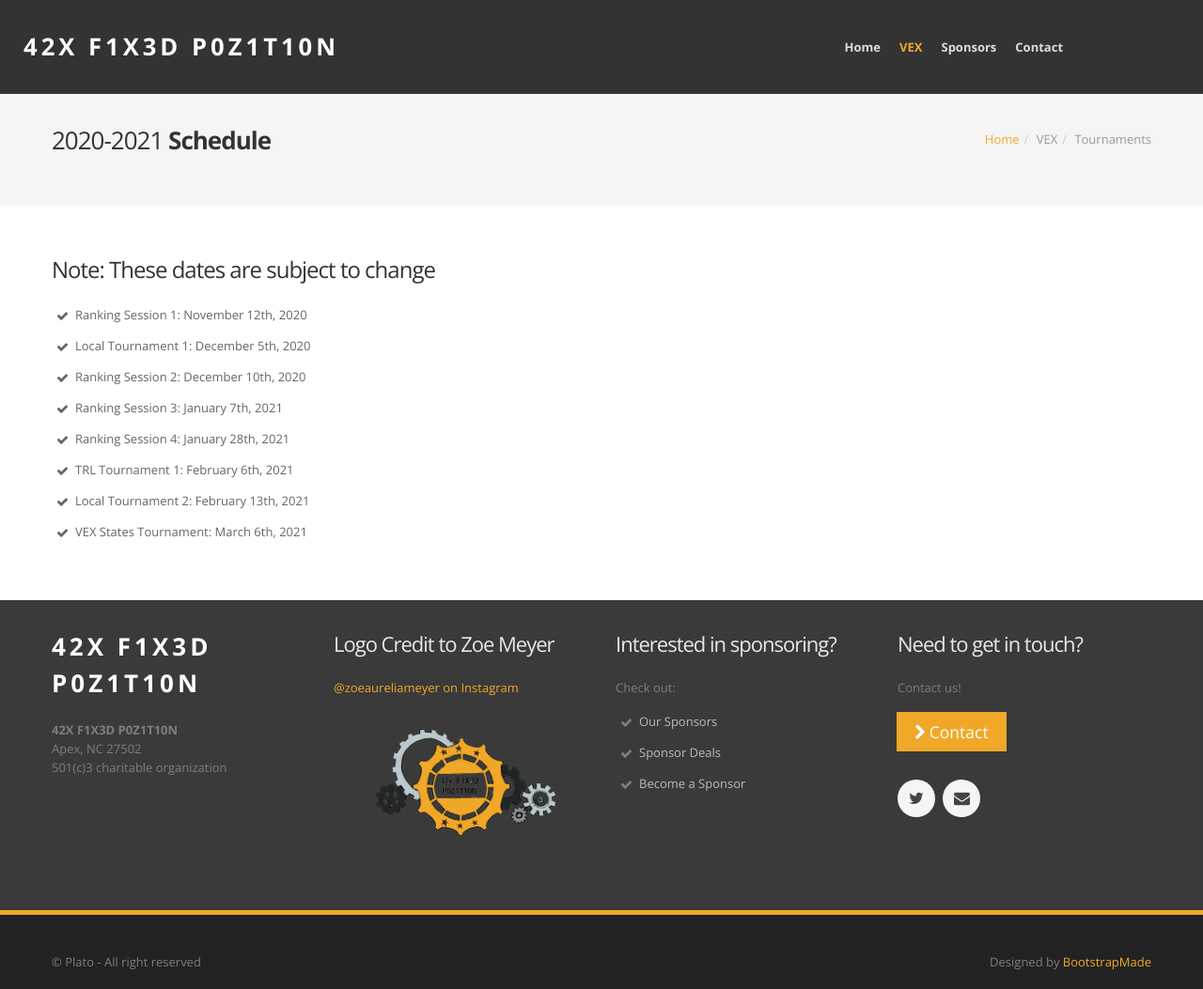
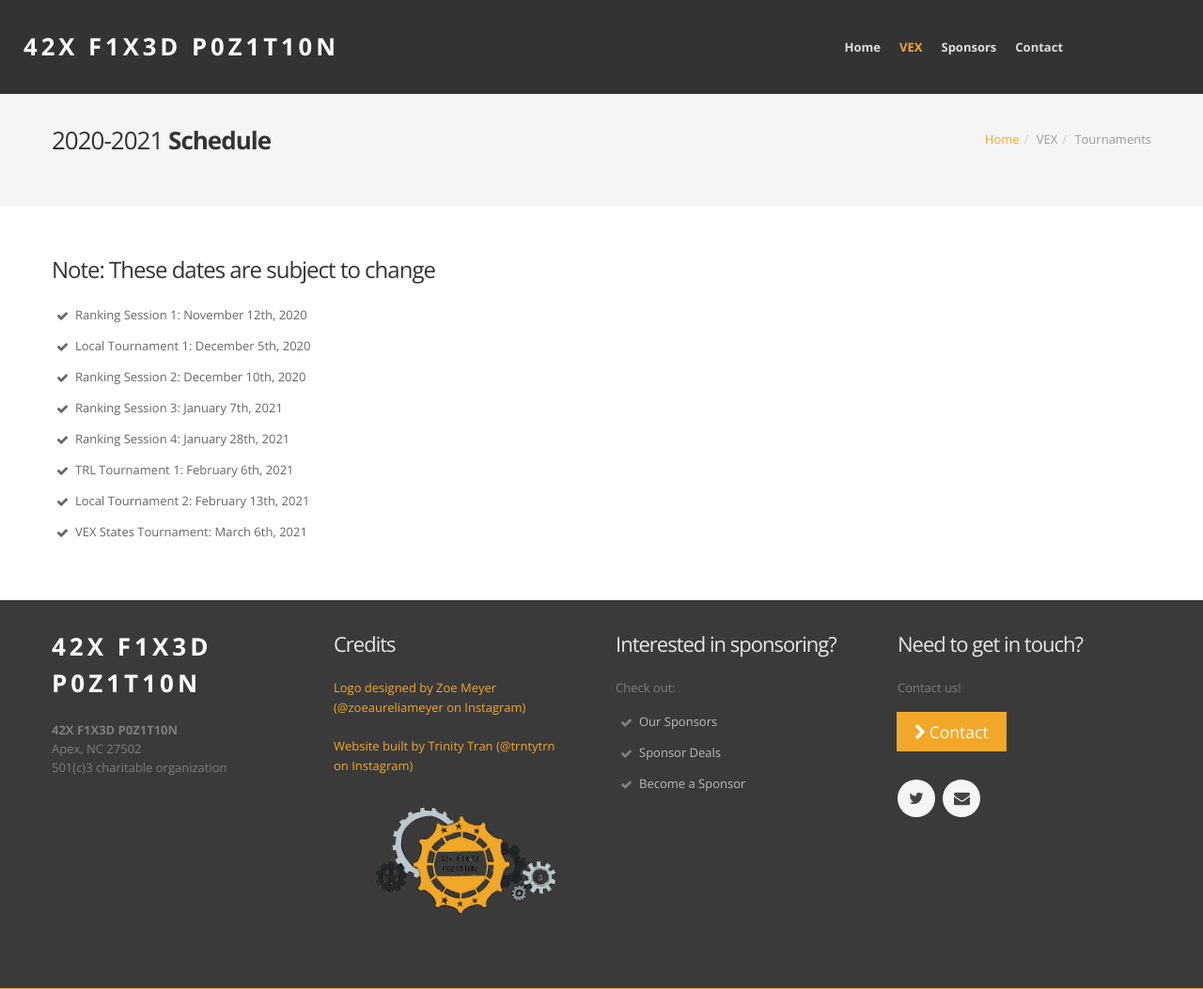
Before and after one commit to trntytrn/42X, a plain HTML site: page tournaments.html in a window 1280 px wide. Shown: the top 1053 px of the page at 94% size. Drawn offline with nearby package versions, Linux system fonts and the light colour scheme.

Commit message:
added myself to credits hehe

```diff
--- a/tournaments.html
+++ b/tournaments.html
@@ -181,10 +181,12 @@
           </div>
           <div class="span3">
             <div class="widget">
-              <h5>Logo Credit to Zoe Meyer</h5>
-              <a href="https://www.instagram.com/zoeaureliameyer/">@zoeaureliameyer on Instagram</a>
-               <img src="images/vexlogo-removebg.png" alt="" />
-
+              <h5>Credits</h5>
+              <a href="https://www.instagram.com/zoeaureliameyer/">Logo designed by Zoe Meyer (@zoeaureliameyer on Instagram)</a>
+              <br>
+              <br>
+              <a href="https://www.instagram.com/trntytrn/">Website built by Trinity Tran (@trntytrn <br> on Instagram)</a>
+              <img src="images/vexlogo-removebg.png" alt="" />
                  <br>
              </div>
            </div>
```
Also changed, not shown: become-a-sponsor.html (+2 -2 lines), contact.html (+5 -2 lines), current-game.html (+6 -4 lines), index.html (+6 -4 lines), our-sponsors.html (+6 -4 lines), sponsor-deals.html (+6 -4 lines), what-is-vex.html (+6 -4 lines).
